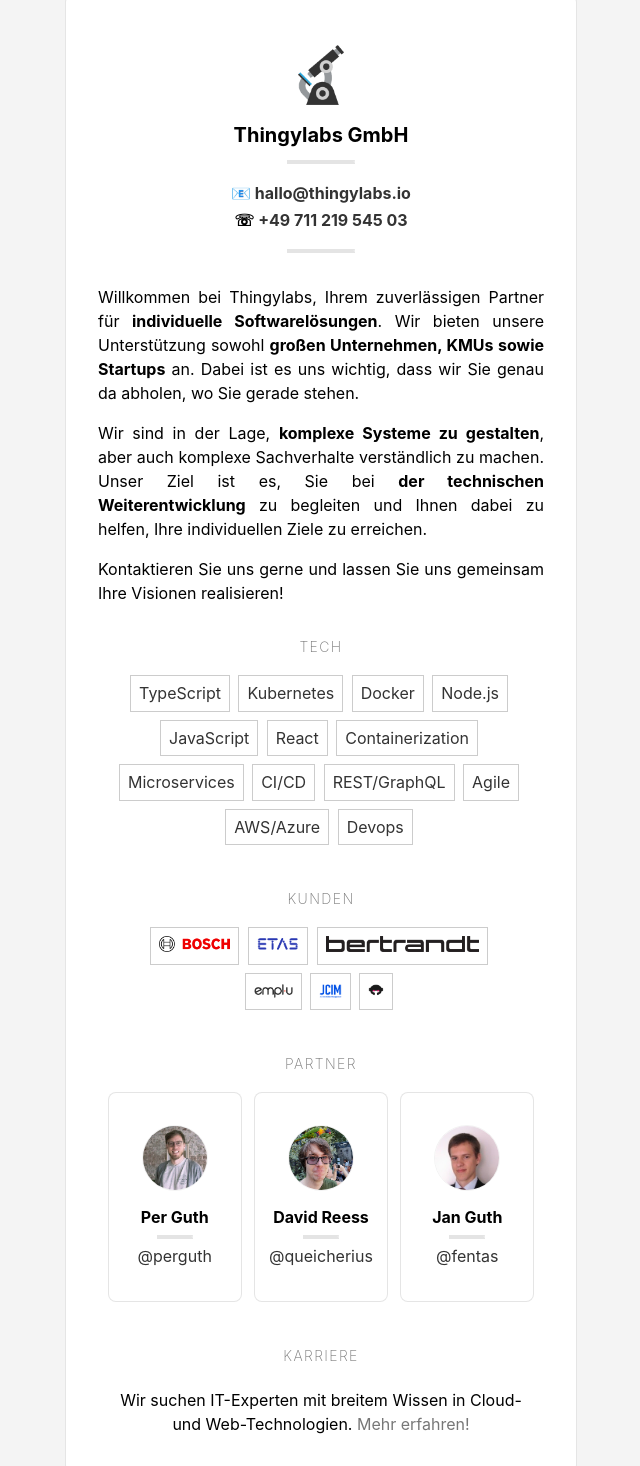
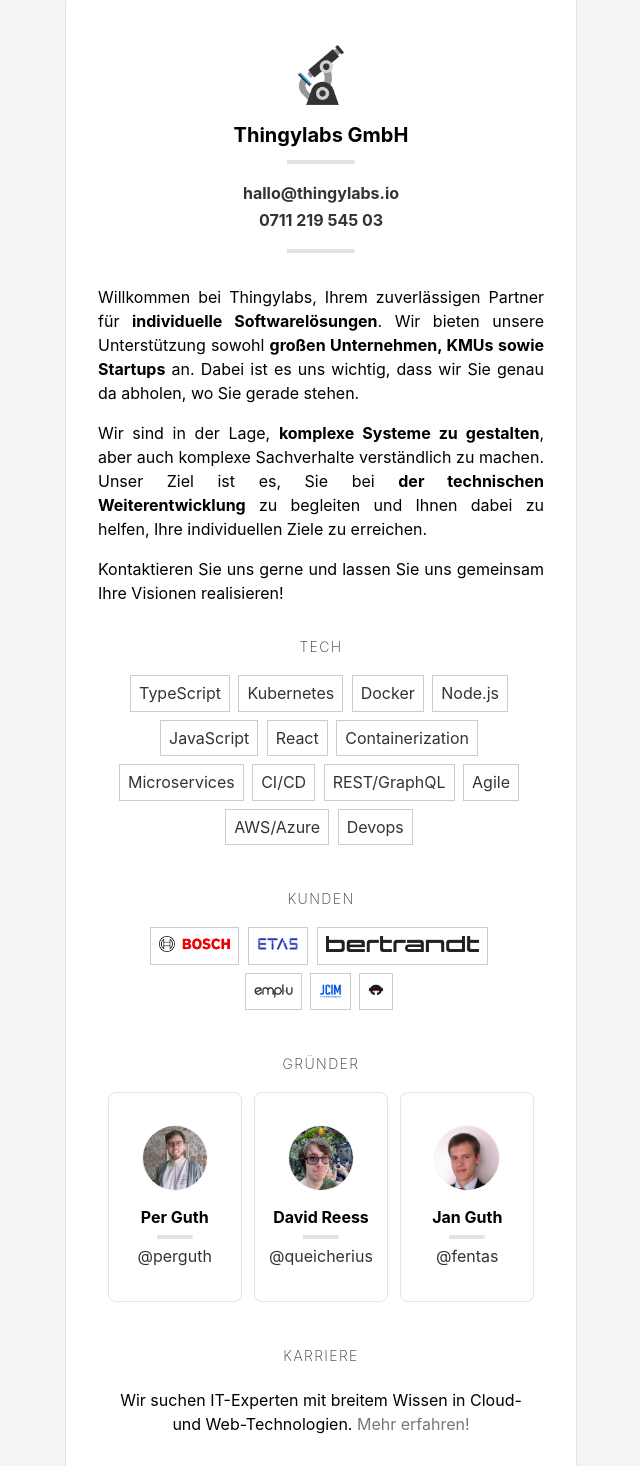
Before and after one commit to michbert/thingylabs.github.io, a plain HTML site: page index.html in a window 1280 px wide. Shown: the part 38-1504 px from the top of the page, without its empty margins (319-959 px from the left). Drawn offline with Linux system fonts and the light colour scheme.

Commit message:
Remvove emoji; coloring

```diff
--- a/index.html
+++ b/index.html
@@ -24,8 +24,8 @@
   </div>
 
   <ul class="list ph3 tc" data-nosnippet>
-    <li class="pa1 b">📧 <a class="dark-gray no-underline underline-hover" href="mailto:hallo@thingylabs.io">hallo@thingylabs.io</a></li>
-    <li class="pa1 pt1 b">☏ <a class="dark-gray no-underline underline-hover" href="tel:+4971196881461">+49 711 219 545 03</a></li>
+    <li class="pa1 b"><a class="dark-gray no-underline underline-hover" href="mailto:hallo@thingylabs.io">hallo@thingylabs.io</a></li>
+    <li class="pa1 pt1 b"><a class="dark-gray no-underline underline-hover" href="tel:+4971196881461">0711 219 545 03</a></li>
   </ul>
 
   <hr class="mw3 bb bw1 b--black-10">
@@ -40,7 +40,7 @@
     Kontaktieren Sie uns gerne und lassen Sie uns gemeinsam Ihre Visionen realisieren!
   </p>
 
-  <div class="pt3 tc"><span class="f6 gray fw2 ttu tracked">Tech</span></div>
+  <div class="pt3 tc"><span class="f6 dark-gray fw2 ttu tracked">Tech</span></div>
 
   <ul class="list ph3 tc pa1">
     <li class="dib mr1 mb2"><span class="f6 f5-ns db pa2 dark-gray ba b--black-20">TypeScript</span></li>
@@ -58,7 +58,7 @@
     <li class="dib mr1 mb2"><span class="f6 f5-ns db pa2 dark-gray ba b--black-20">Devops</span></li>
   </ul>
 
-  <div class="pt3 tc"><span class="f6 gray fw2 ttu tracked">Kunden</span></div>
+  <div class="pt3 tc"><span class="f6 dark-gray fw2 ttu tracked">Kunden</span></div>
 
   <ul class="list ph3 tc pa1 ph4-ns" data-nosnippet>
     <li class="dib mr1 mb2" style="display: none;" data-why="LinkedIn image preview"><span class="f6 f5-ns db pa2 dark-gray ba b--black-20"><img src="tech-cloud.png" class="h1 dib" title="Thingylabs GmbH technical competencies"></span></li>
@@ -70,7 +70,7 @@
     <li class="dib mr1 mb2"><span class="f6 f5-ns db pa2 dark-gray ba b--black-20"><img src="clients/HitCap-logo.png" class="h1 dib" title="Hit Cap esports GmbH"></span></li>
   </ul>
 
-  <div class="pt3 tc"><span class="f6 gray fw2 ttu tracked">Partner</span></div>
+  <div class="pt3 tc"><span class="f6 dark-gray fw2 ttu tracked">Gründer</span></div>
 
   <div class="pt2 pb3 tc mv2 relative" data-nosnippet>
     <article class="w-30 dib bg-white br3 pa3 pt4-ns pb3-ns pb0 mv1 ba b--black-10">
@@ -100,7 +100,7 @@
   </div>
 
 
-  <div class="pt3 tc"><span class="f6 gray fw2 ttu tracked">Karriere</span></div>
+  <div class="pt3 tc"><span class="f6 dark-gray fw2 ttu tracked">Karriere</span></div>
 
   <ul class="list ph3-ns ph4 tc pt1">
     <li class="pa1"><p class="lh-copy pt0 mt0 mb0-ns mb2">
```
